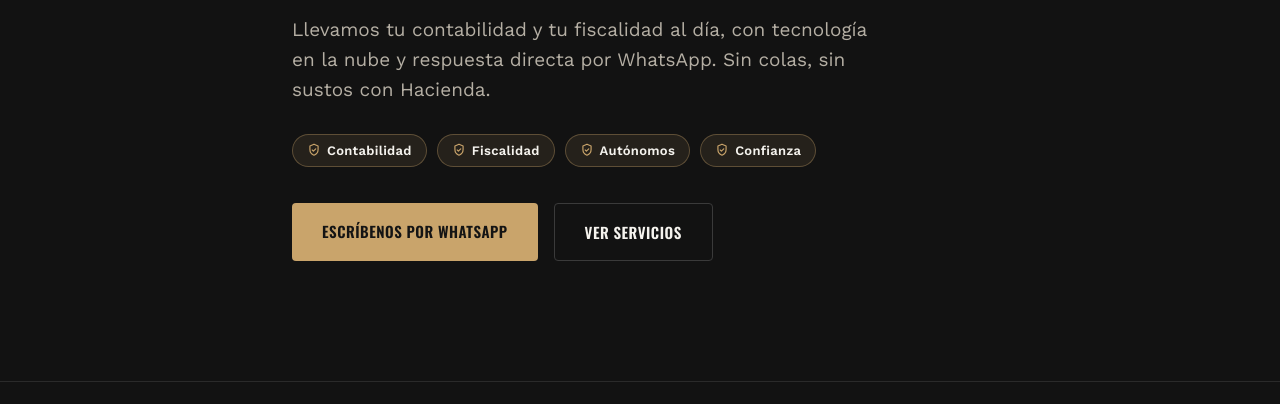
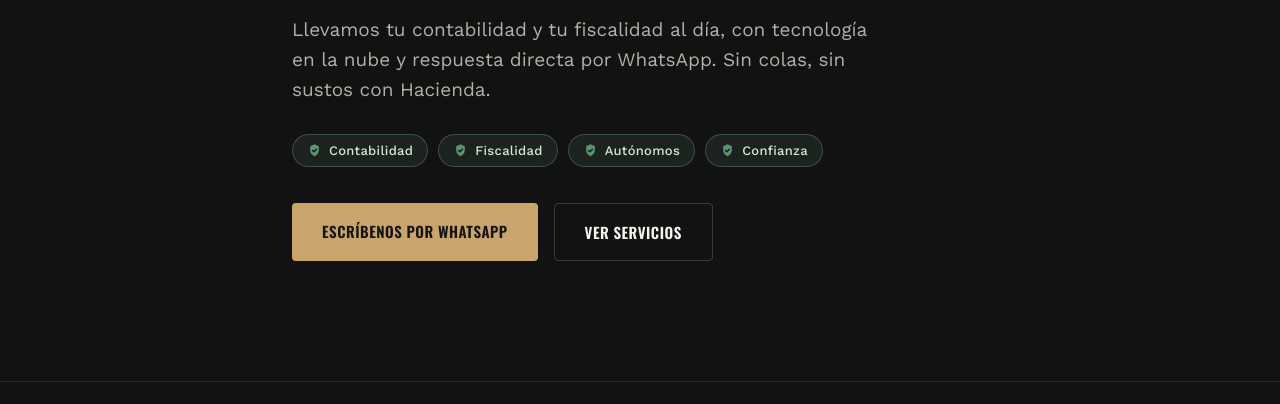
Before and after one commit to oscm74-coder/taxhospital-web, a plain HTML site: page index.html in a window 1280 px wide. Shown: the part 396-800 px from the top of the page. Drawn offline with nearby package versions, Linux system fonts and the light colour scheme.

Commit message:
Add files via upload

```diff
--- a/index.html
+++ b/index.html
@@ -65,20 +65,20 @@
       <h1 class="hero-title" style="margin: 0; font-size: 60px; line-height: 1.08; font-weight: 700; letter-spacing: -0.5px; color: #F5F3EE;">Asesoría fiscal y contable para pymes y autónomos</h1>
       <p style="margin: 0; font-size: 19px; line-height: 1.6; color: #B5AFA4; max-width: 600px;">Llevamos tu contabilidad y tu fiscalidad al día, con tecnología en la nube y respuesta directa por WhatsApp. Sin colas, sin sustos con Hacienda.</p>
       <div style="display: flex; gap: 10px; flex-wrap: wrap;">
-        <span style="display: inline-flex; align-items: center; gap: 6px; background: rgba(201,164,107,0.10); border: 1px solid rgba(201,164,107,0.35); color: #F5F3EE; padding: 8px 14px; border-radius: 999px; font-size: 13px; font-weight: 600; letter-spacing: 0.3px;">
-          <svg width="14" height="14" viewBox="0 0 24 24" fill="none" stroke="#C9A46B" stroke-width="2" stroke-linecap="round" stroke-linejoin="round"><path d="M12 2l7 3v6c0 5-3.5 8.5-7 10-3.5-1.5-7-5-7-10V5z"></path><path d="M9 12l2 2 4-4"></path></svg>
+        <span style="display: inline-flex; align-items: center; gap: 7px; background: rgba(90,140,105,0.14); border: 1px solid rgba(120,170,135,0.35); color: #D7E6DA; padding: 8px 14px; border-radius: 999px; font-size: 13px; font-weight: 500; letter-spacing: 0.3px;">
+          <svg width="15" height="15" viewBox="0 0 24 24"><path d="M12 2l7 3v6c0 5-3.5 8.5-7 10-3.5-1.5-7-5-7-10V5z" fill="#5B9270"></path><path d="M9 12l2 2 4-4" stroke="#0F1712" stroke-width="2" stroke-linecap="round" stroke-linejoin="round" fill="none"></path></svg>
           Contabilidad
         </span>
-        <span style="display: inline-flex; align-items: center; gap: 6px; background: rgba(201,164,107,0.10); border: 1px solid rgba(201,164,107,0.35); color: #F5F3EE; padding: 8px 14px; border-radius: 999px; font-size: 13px; font-weight: 600; letter-spacing: 0.3px;">
-          <svg width="14" height="14" viewBox="0 0 24 24" fill="none" stroke="#C9A46B" stroke-width="2" stroke-linecap="round" stroke-linejoin="round"><path d="M12 2l7 3v6c0 5-3.5 8.5-7 10-3.5-1.5-7-5-7-10V5z"></path><path d="M9 12l2 2 4-4"></path></svg>
+        <span style="display: inline-flex; align-items: center; gap: 7px; background: rgba(90,140,105,0.14); border: 1px solid rgba(120,170,135,0.35); color: #D7E6DA; padding: 8px 14px; border-radius: 999px; font-size: 13px; font-weight: 500; letter-spacing: 0.3px;">
+          <svg width="15" height="15" viewBox="0 0 24 24"><path d="M12 2l7 3v6c0 5-3.5 8.5-7 10-3.5-1.5-7-5-7-10V5z" fill="#5B9270"></path><path d="M9 12l2 2 4-4" stroke="#0F1712" stroke-width="2" stroke-linecap="round" stroke-linejoin="round" fill="none"></path></svg>
           Fiscalidad
         </span>
-        <span style="display: inline-flex; align-items: center; gap: 6px; background: rgba(201,164,107,0.10); border: 1px solid rgba(201,164,107,0.35); color: #F5F3EE; padding: 8px 14px; border-radius: 999px; font-size: 13px; font-weight: 600; letter-spacing: 0.3px;">
-          <svg width="14" height="14" viewBox="0 0 24 24" fill="none" stroke="#C9A46B" stroke-width="2" stroke-linecap="round" stroke-linejoin="round"><path d="M12 2l7 3v6c0 5-3.5 8.5-7 10-3.5-1.5-7-5-7-10V5z"></path><path d="M9 12l2 2 4-4"></path></svg>
+        <span style="display: inline-flex; align-items: center; gap: 7px; background: rgba(90,140,105,0.14); border: 1px solid rgba(120,170,135,0.35); color: #D7E6DA; padding: 8px 14px; border-radius: 999px; font-size: 13px; font-weight: 500; letter-spacing: 0.3px;">
+          <svg width="15" height="15" viewBox="0 0 24 24"><path d="M12 2l7 3v6c0 5-3.5 8.5-7 10-3.5-1.5-7-5-7-10V5z" fill="#5B9270"></path><path d="M9 12l2 2 4-4" stroke="#0F1712" stroke-width="2" stroke-linecap="round" stroke-linejoin="round" fill="none"></path></svg>
           Autónomos
         </span>
-        <span style="display: inline-flex; align-items: center; gap: 6px; background: rgba(201,164,107,0.10); border: 1px solid rgba(201,164,107,0.35); color: #F5F3EE; padding: 8px 14px; border-radius: 999px; font-size: 13px; font-weight: 600; letter-spacing: 0.3px;">
-          <svg width="14" height="14" viewBox="0 0 24 24" fill="none" stroke="#C9A46B" stroke-width="2" stroke-linecap="round" stroke-linejoin="round"><path d="M12 2l7 3v6c0 5-3.5 8.5-7 10-3.5-1.5-7-5-7-10V5z"></path><path d="M9 12l2 2 4-4"></path></svg>
+        <span style="display: inline-flex; align-items: center; gap: 7px; background: rgba(90,140,105,0.14); border: 1px solid rgba(120,170,135,0.35); color: #D7E6DA; padding: 8px 14px; border-radius: 999px; font-size: 13px; font-weight: 500; letter-spacing: 0.3px;">
+          <svg width="15" height="15" viewBox="0 0 24 24"><path d="M12 2l7 3v6c0 5-3.5 8.5-7 10-3.5-1.5-7-5-7-10V5z" fill="#5B9270"></path><path d="M9 12l2 2 4-4" stroke="#0F1712" stroke-width="2" stroke-linecap="round" stroke-linejoin="round" fill="none"></path></svg>
           Confianza
         </span>
       </div>
```
